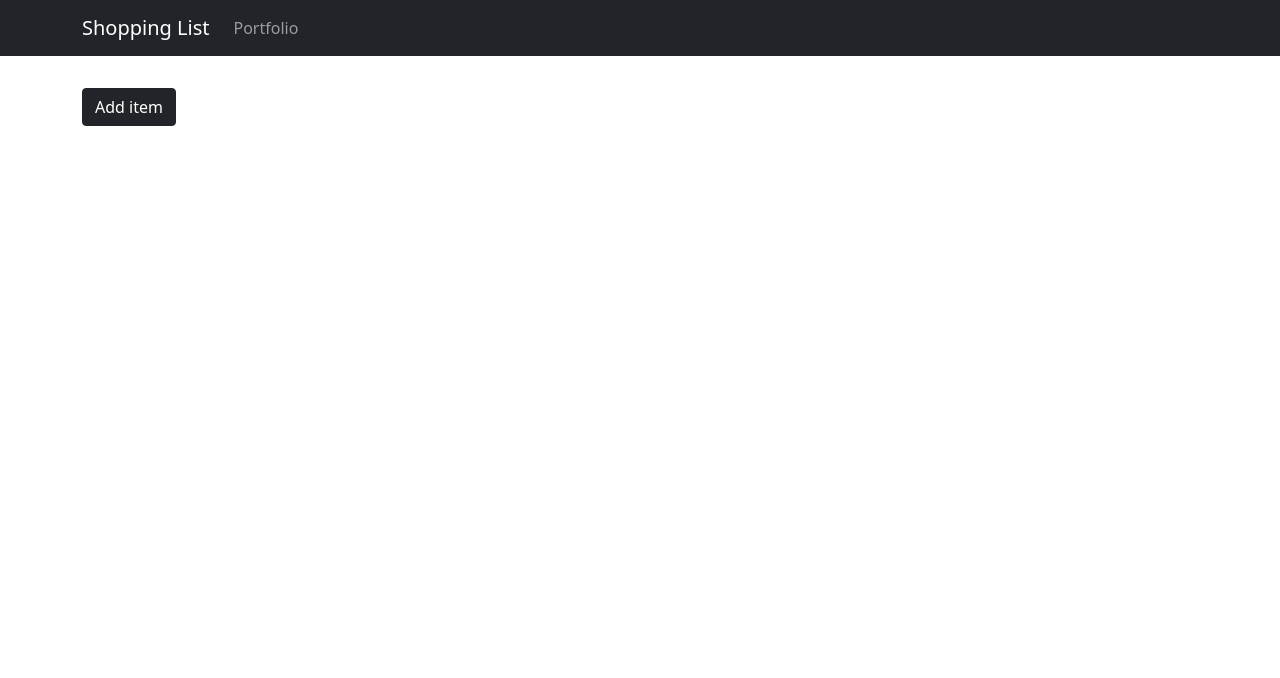
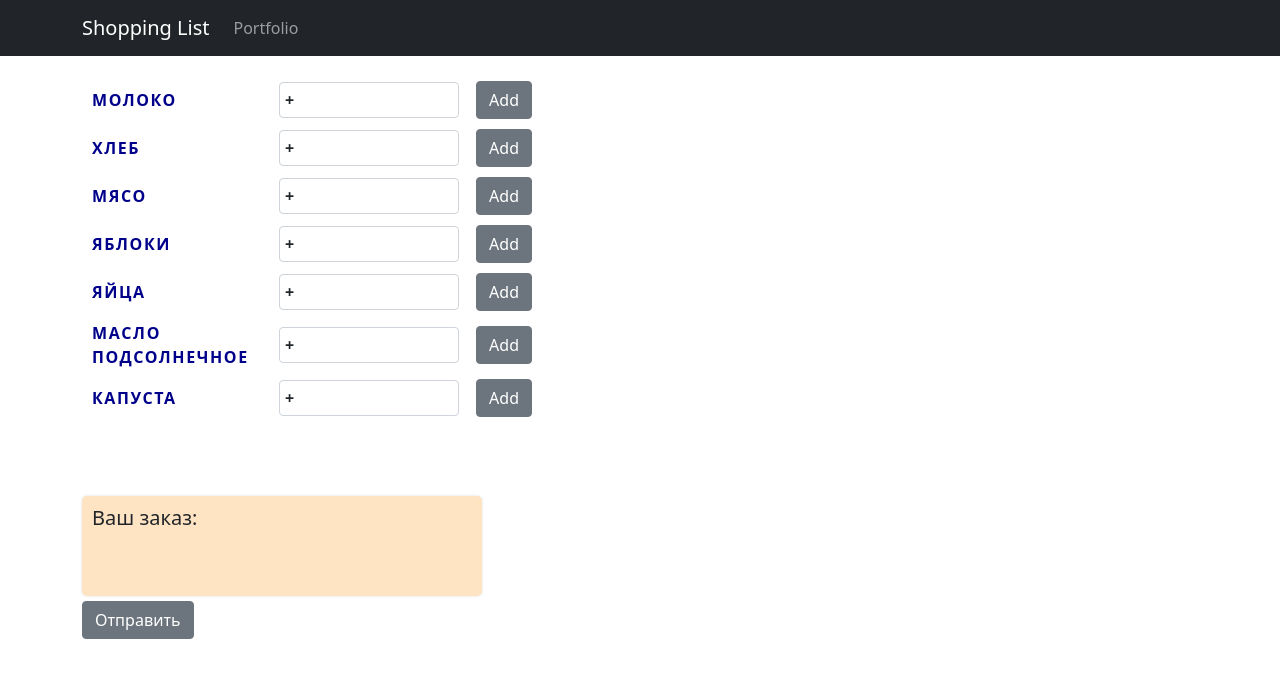
Before and after one commit to sovsianykov/shoppinglist-new, a React (Create React App) app: page / in a window 1280 px wide. Shown: the top 678 px of the page. Built offline with nearby package versions, Linux system fonts and the light colour scheme.

Commit message:
initial commit 3

```diff
--- a/package.json
+++ b/package.json
@@ -42,6 +42,7 @@
     ]
   },
   "devDependencies": {
+    "axios": "^0.21.4",
     "prettier": "^2.4.1"
   }
 }
--- /dev/null
+++ b/src/api/api.js
@@ -0,0 +1,24 @@
+import { useEffect, useState } from "react";
+import axios from "axios";
+
+export const BASE_URL = "http://localhost:8000/api/items";
+export const useFetch =  (url) => {
+  const [response, setResponse] = useState({});
+  const [isLoading, setIsLoading] = useState(true);
+  const [error, setError] = useState(null);
+  useEffect(  () => {
+    setIsLoading(true);
+    try {
+       axios.get(url).then((r) => setResponse(r.data)).then(
+           ()=>setIsLoading(false)
+       );
+
+    } catch (e) {
+      console.log(e.message);
+      setError(e);
+    }
+
+
+  },[ url]);
+  return { response, isLoading, error };
+};
--- /dev/null
+++ b/src/api/postOrder.js
@@ -0,0 +1,13 @@
+
+import axios from "axios"
+import {BASE_URL} from "./api";
+
+export const postOrder = (data) =>{
+    try {
+
+        axios.post(BASE_URL, data).then(res => console.log(res))
+
+    } catch (e) {
+        console.log(e.message("Post is unsuccessful"))
+    }
+}
--- a/src/components/AppNavbar/AppNavbar.js
+++ b/src/components/AppNavbar/AppNavbar.js
@@ -9,7 +9,6 @@ import {
   NavLink,
   Container,
 } from "reactstrap";
-import {findAllByDisplayValue} from "@testing-library/react";
 
 class AppNavbar extends Component {
     state = {
--- /dev/null
+++ b/src/components/ShoppingList/ShoppingItem.js
@@ -0,0 +1,49 @@
+import React, {useCallback} from 'react';
+import {Button, FormGroup, Input, Label} from "reactstrap";
+import styles from "./ShoppingList.module.scss"
+
+
+
+const ShoppingItem = ({item, onChange, onClick}) => {
+
+    const onChangeHandler = useCallback((e) =>{
+        onChange(e)
+    },[ onChange])
+    const onClickHandler = useCallback((e) =>{
+        onClick(e)
+    },[onClick])
+    return (
+        <FormGroup className={styles.shoppingListItem} >
+            <Label for={item.id}  className={styles.labelItem}>{item.name}</Label>
+            <Input
+                onChange={onChangeHandler}
+                className={styles.inputItem}
+                type="select"
+                value={item.amount}
+                name={item.name}
+                id={item.id}>
+                <option>+</option>
+                <option>1пачка</option>
+                <option>2пачки</option>
+                <option>3пачки</option>
+                <option>1кг</option>
+                <option>2кг</option>
+                <option>3кг</option>
+                <option>1шт</option>
+                <option>2шт</option>
+                <option>3шт</option>
+                <option>4</option>
+                <option>5</option>
+                <option>10</option>
+                <option>30</option>
+                <option>100г</option>
+                <option>200г</option>
+                <option>500г</option>
+                <option>800</option>
+            </Input>
+            <Button dark="true"  onClick={onClick}>Add</Button>
+        </FormGroup>
+    );
+};
+
+export default ShoppingItem;
--- a/src/components/ShoppingList/ShoppingList.js
+++ b/src/components/ShoppingList/ShoppingList.js
@@ -1,37 +1,55 @@
-import React, { Component } from "react";
-import { Container, ListGroup, ListGroupItem, Button } from "reactstrap";
-import { CSSTransition, Transition } from "react-transition-group";
+import React, { useState } from "react";
 import { v4 as uuid } from "uuid";
-class ShoppingList extends Component {
-  state = {
-    items: [
-      { id: uuid(), name: "Eggs" },
-      { id: uuid(), name: "Milk" },
-      { id: uuid(), name: "Watter" },
-      { id: uuid(), name: "Apples" },
-      { id: uuid(), name: "Bananas" },
-    ],
+import ShoppingItem from "./ShoppingItem";
+import { mockItems } from "../../mock/mock";
+import { Container } from "reactstrap";
+import styles from "./ShoppingList.module.scss";
+import {postOrder} from "../../api/postOrder";
+import {Button} from "reactstrap";
+
+const ShoppingList = ({ items }) => {
+  const [shop, setShop] = useState({});
+  const [order, setOrder] = useState([]);
+
+  const changeHandler = (event) => {
+    console.log(event.target.value);
+    setShop({ ...shop, [event.target.name]: `${event.target.value}` });
   };
-  render() {
-    const { items } = this.state;
+  const onSubmitHandler = (e) => {
+    e.preventDefault();
+    let stringOrder = "";
 
-    return (
-      <Container>
-        <Button color="dark"
-        style={{margin:'2rem 0'}}
-                onClick={() =>{
-                 const name = prompt("Enter new item");
-                 if (name) {
-                     this.setState(
-                         state =>({
-                         items: [...state.items, {id: uuid(), name }]
-                     })
-                     )
-                 }
-                }}
-        >Add item</Button>
-      </Container>
-    );
+    for (let shopKey in shop) {
+      stringOrder += ` ${[shopKey]} - ${shop[shopKey]},`;
+    }
+
+    setOrder((order) => order + stringOrder);
+    setShop([]);
+  };
+  console.log(shop);
+  console.log(order);
+  const orderSubmitHandler = () =>{
+     postOrder({ "name": order })
   }
-}
+  return (
+    <Container>
+      <div className={styles.shoppingList}>
+        {mockItems.map((item) => (
+          <ShoppingItem
+            item={item}
+            key={item.id}
+            onClick={onSubmitHandler}
+            onChange={changeHandler}
+          />
+        ))}
+      </div>
+      <div className={styles.finalMessage}>
+        <h5>Ваш заказ:</h5>
+        {order}
+      </div>
+     <Button onClick={orderSubmitHandler} className={styles.btn}>Отправить</Button>
+    </Container>
+  );
+};
+
 export default ShoppingList;
--- /dev/null
+++ b/src/components/ShoppingList/ShoppingList.module.scss
@@ -0,0 +1,46 @@
+.shoppingList {
+  width: 450px;
+  height: 30px;
+  padding: 5px;
+  margin: 10px 5px ;
+  .shoppingListItem {
+    display: flex;
+    align-items: center;
+    justify-content: space-between;
+    margin-top: 10px;
+    .labelItem{
+      width: 150px;
+      color: darkblue;
+      font-weight: 600;
+      text-transform: uppercase;
+      letter-spacing: .1rem;
+    }
+    .inputItem {
+      padding: 5px;
+      font-weight: 600;
+      margin-left: 20px;
+      width: 180px;
+      outline-color: transparent;
+      &:focus {
+       background: bisque;
+        color: #171212;
+
+      }
+    }
+
+  }
+
+}
+.finalMessage {
+  margin-top: 50vh;
+  min-height: 100px;
+  padding: 10px;
+  background: bisque;
+  font-size: 20px;
+  width: 400px;
+  border-radius: 5px;
+  box-shadow: 0 0 3px #dfdfdf;
+}
+.btn {
+  margin-top: 5px;
+}
--- /dev/null
+++ b/src/mock/mock.js
@@ -0,0 +1,11 @@
+ import { v4 as uuid} from 'uuid'
+
+export  const mockItems  = [
+    { id: uuid(), name: "Молоко", amount: ""},
+    { id: uuid(), name: "Хлеб", amount: ""},
+    { id: uuid(), name: "Мясо", amount: ""},
+    { id: uuid(), name: "Яблоки", amount: ""},
+    { id: uuid(), name: "Яйца", amount: ""},
+    { id: uuid(), name: "Масло подсолнечное",amount: ""},
+    { id: uuid(), name: "капуста", amount: "" },
+]
```
Also changed, not shown: src/ShoppingContext/ChoppingContext.js (added, +18 -0 lines), 1 other file (tests, documents, lock files or other folders).
